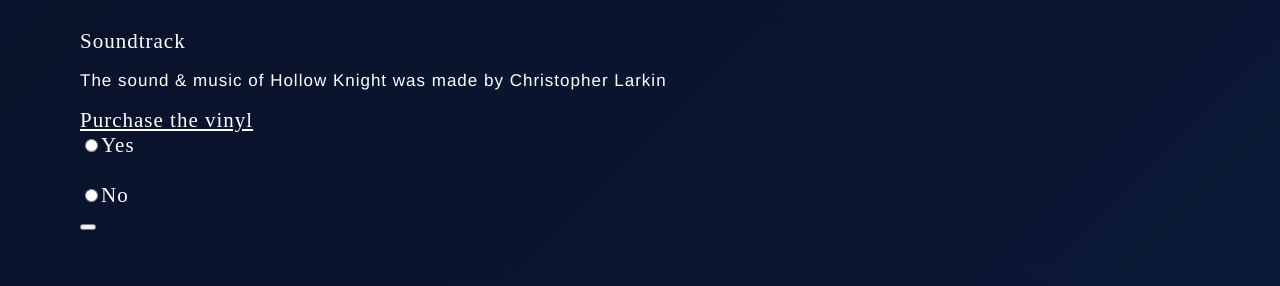
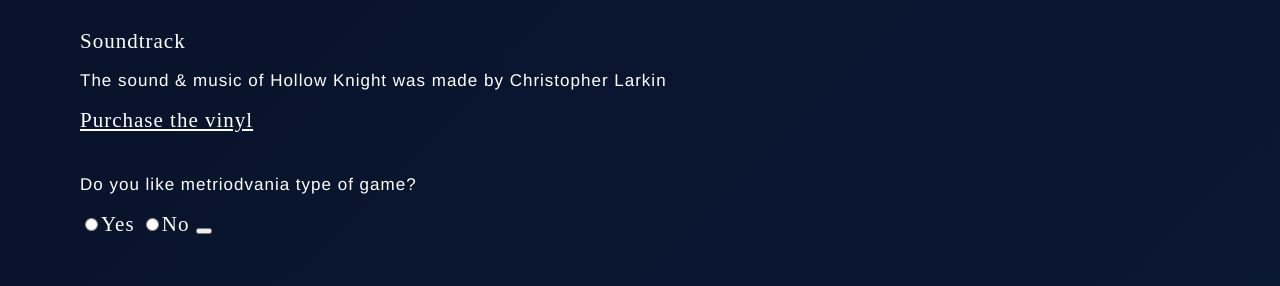
Before and after one commit to D-w-3/D-w-3.github.io, a plain HTML site: page index.html in a window 1280 px wide. Shown: the part 6080-6366 px from the top of the page. Drawn offline with Linux system fonts and the light colour scheme.

Commit message:
fixed js (4)

```diff
--- a/index.html
+++ b/index.html
@@ -68,11 +68,12 @@
         <a href="https://open.spotify.com/album/4XgGOMRY7H4hl6OQi5wb2Z" target="_blank" img src="c:\Users\27WilliamsDanette\Downloads\spotify logo.png"></a>
         <a href="https://www.fangamer.com/products/hollow-knight-vinyl-soundtrack" target="_blank">Purchase the vinyl</a>
     </div>
-
+<br>
     <div the-form>
         <form name="quiz" id="quiz">
-            <input type="radio" name="q1" value="yes">Yes</form></br>
-            <input type="radio" name="q1" value="no">No</br>
+            <p>Do you like metriodvania type of game?</p>
+            <input type="radio" name="q1" value="yes">Yes
+            <input type="radio" name="q1" value="no">No
             <button type="submit" name="submit" id="submit"></button>
         </form>
     </div>
--- a/script.js
+++ b/script.js
@@ -20,7 +20,7 @@ function display(answers) {
     if(answers.question1 === "yes") {
         result.textContent = "cool";
     } else if(answers.question1 === "no") {
-        result.textContent = "leave;"
+        result.textContent = "leave";
     }
     quizSection.appendChild(result);
 }
```
